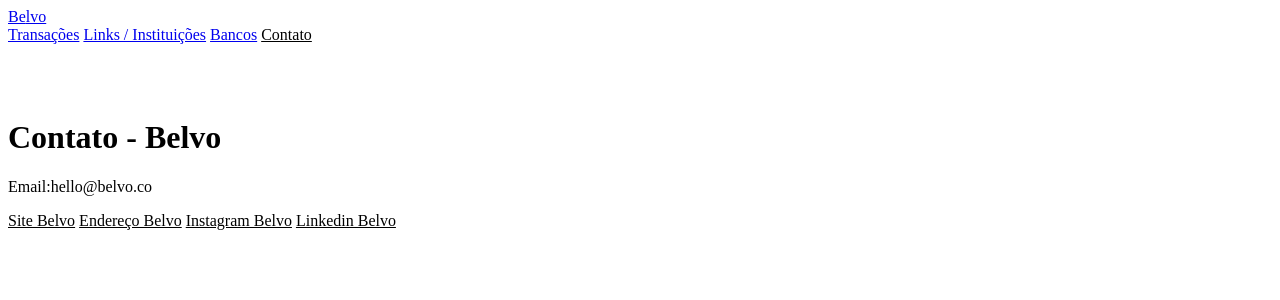
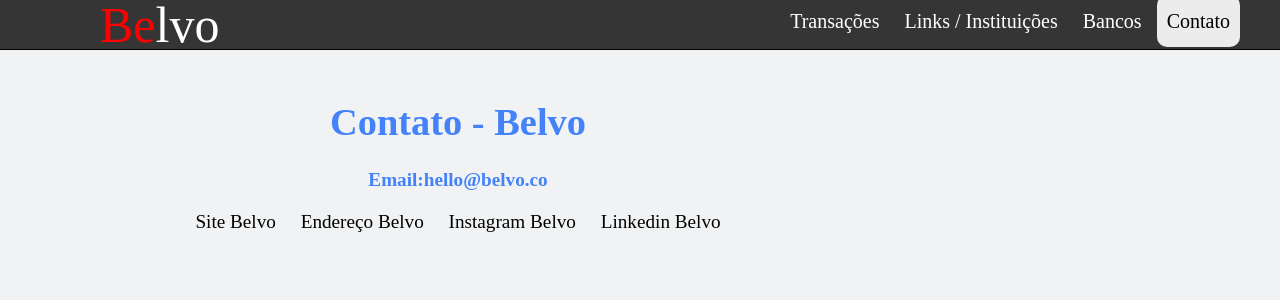
Before and after one commit to BrenoRobertDiogo/project-sandstorm, a Flask app: page /contato in a window 1280 px wide. Shown: the top 300 px of the page. Run offline with Flask 2, Linux system fonts and the light colour scheme.

Commit message:
Alterações css

```diff
--- a/templates/contato.html
+++ b/templates/contato.html
@@ -5,8 +5,7 @@
         <meta name="viewport" content="width=device-width, initial-scale=1.0">
         <title>Belvo - Contatos</title>
         {% block css %}
-        <link rel="stylesheet" type="text/css" href="./templates/css/header.css" />
-        <link rel="stylesheet" href="./templates/css/bordas.css">
+        <link rel="stylesheet" type="text/css" href="./templates/css/principal.css" />
         <link rel="stylesheet" type="text/css" href="./templates/css/contato.css">
         {% endblock %}
 
--- a/templates/css/styleInf.css
+++ b/templates/css/styleInf.css
@@ -1,8 +1,3 @@
-body{
-    margin-bottom: 10px;
-    background-color: #f0f2f4e1;
-}
-
 section{
     background: white;
     font-size: 18px;
--- a/templates/index.html
+++ b/templates/index.html
@@ -5,7 +5,7 @@
     <meta name="viewport" content="width=device-width, initial-scale=1.0">
     {% block css %}
     <link rel="stylesheet" href="templates/css/styleInf.css">
-    <link rel="stylesheet" type="text/css" href="templates/css/header.css">
+    <link rel="stylesheet" type="text/css" href="templates/css/principal.css">
     <title>{% block title %}Algumas informações{% endblock %}</title>
     {% endblock %}
 </head>
--- a/templates/link.html
+++ b/templates/link.html
@@ -5,8 +5,7 @@
         <meta name="viewport" content="width=device-width, initial-scale=1.0">
         <title>Link</title>
         {% block css %}
-            <link rel="stylesheet" type="text/css" href="templates/css/header.css">
-            <link rel="stylesheet" type="text/css" href="templates/css/bordas.css">
+            <link rel="stylesheet" type="text/css" href="templates/css/principal.css">
         {% endblock %}
 
     </head>
```
